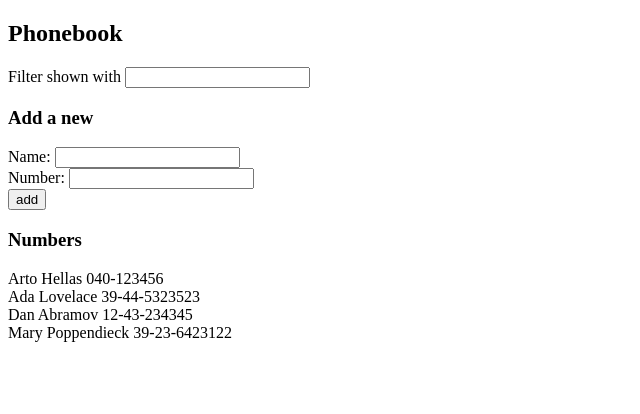
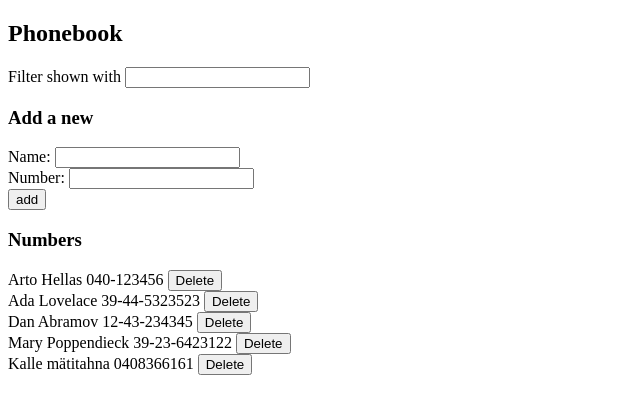
Before and after one commit to Jereviitasalo/Full-Stack-Open, a React (Vite) app in the folder Osa2/puhelinluettelo/: page / in a window 1280 px wide. Shown: the top 414 px of the page, without its empty margins (0-640 px from the left). Built offline with nearby package versions, Linux system fonts and the light colour scheme; data requests are answered from the project's data file.

Commit message:
Implemented homework 2.12. - 2.15.

```diff
--- a/Osa2/puhelinluettelo/db.json
+++ b/Osa2/puhelinluettelo/db.json
@@ -1,5 +1,5 @@
 {
-    "persons":[
+  "persons": [
     {
       "name": "Arto Hellas",
       "number": "040-123456",
@@ -19,6 +19,11 @@
       "name": "Mary Poppendieck",
       "number": "39-23-6423122",
       "id": "4"
+    },
+    {
+      "id": "38b9",
+      "name": "Kalle mätitahna",
+      "number": "0408366161"
     }
   ]
 }
--- a/Osa2/puhelinluettelo/src/App.jsx
+++ b/Osa2/puhelinluettelo/src/App.jsx
@@ -1,5 +1,5 @@
 import { useEffect, useState } from 'react'
-import axios from 'axios'
+import personService from './services/persons'
 
 const PersonForm = ({addName, handleNameChange, newName, newNumber, handleNumberChange}) => {
 
@@ -18,11 +18,11 @@ const Filter = ({searchString, handleStringChange}) => {
   )
 }
 
-const Persons = ({filteredPersons}) => {
+const Persons = ({filteredPersons, removeName}) => {
   return (
-    filteredPersons.map(element =>
-      <div key={element.name}>
-        {element.name} {element.number}
+    filteredPersons.map(person =>
+      <div key={person.id}>
+        {person.name} {person.number} <button onClick={() => removeName(person.id)}>Delete</button>
       </div>
   )
 )}
@@ -34,9 +34,9 @@ const App = () => {
   const [ searchString, setSearchString ] = useState('')
 
   useEffect(() => {
-    axios
-      .get('http://localhost:3001/persons')
-      .then(response => setPersons(response.data))
+    personService
+      .getAll()
+      .then(response => setPersons(response))
   }, [])
 
   const handleNameChange = (event) => setNewName(event.target.value)
@@ -46,15 +46,41 @@ const App = () => {
   const addName = (event) => {
     event.preventDefault()
     const personObject = {name: newName, number: newNumber}
+    const personExists = persons.find(person => person.name === personObject.name)
 
-    if (persons.some(user => user.name === personObject.name))
-      alert(`${personObject.name} is already added to phonebook`)
-    else  setPersons(persons.concat(personObject))
+    // Check if same name already exists
+    if (personExists) {
+      if (window.confirm(`${personObject.name} is already added to phonebook, replace the old number with a new one?`)) {
+        // Update object to db.json/server
+        personService
+          .update(personExists.id, personObject)
+          .then(response => setPersons(persons.map(person => person.id === personExists.id ? response : person)))
+      }
+    }
+    else {
+      // Add object to db.json/server
+      personService
+        .create(personObject)
+        .then(response => {setPersons(persons.concat(response))})
+    }
     setNewName("")
     setNewNumber("")
   }
 
-  const filteredPersons = persons.filter(person => person.name.includes(searchString))
+  const removeName = (id) => {
+    const person = persons.find(person => person.id === id)
+    if (window.confirm(`Delete ${person.name}?`)) {
+      personService
+      .remove(id)
+      .then(() => {
+        setPersons(persons.filter(person => person.id !== id))
+        setNewName("")
+        setNewNumber("")
+      })
+    }
+  }
+
+  const filteredPersons = persons.filter(person => person.name.toLowerCase().includes(searchString.toLowerCase()))
 
   return (
     <div>
@@ -74,7 +100,7 @@ const App = () => {
 
       <h3>Numbers</h3>
 
-      <Persons filteredPersons={filteredPersons}/>
+      <Persons filteredPersons={filteredPersons} removeName={removeName}/>
     </div>
   )
 
--- /dev/null
+++ b/Osa2/puhelinluettelo/src/services/persons.js
@@ -0,0 +1,26 @@
+import axios from 'axios'
+
+const baseUrl = "http://localhost:3001/persons"
+
+const getAll = () => {
+    return axios.get(baseUrl).then(response => response.data)
+}
+
+const create = (newPersonObject) => {
+    return axios.post(baseUrl, newPersonObject).then(response => response.data)
+}
+
+const update = (id, newPersonObject) => {
+    return axios.put(`${baseUrl}/${id}`, newPersonObject).then(response => response.data)
+}
+
+const remove = (id) => {
+    return axios.delete(`${baseUrl}/${id}`).then(response => response.data)
+}
+
+export default {
+    getAll: getAll,
+    create: create,
+    update: update,
+    remove: remove
+}
```
Lines whose indentation alone changed are shown as unchanged.
